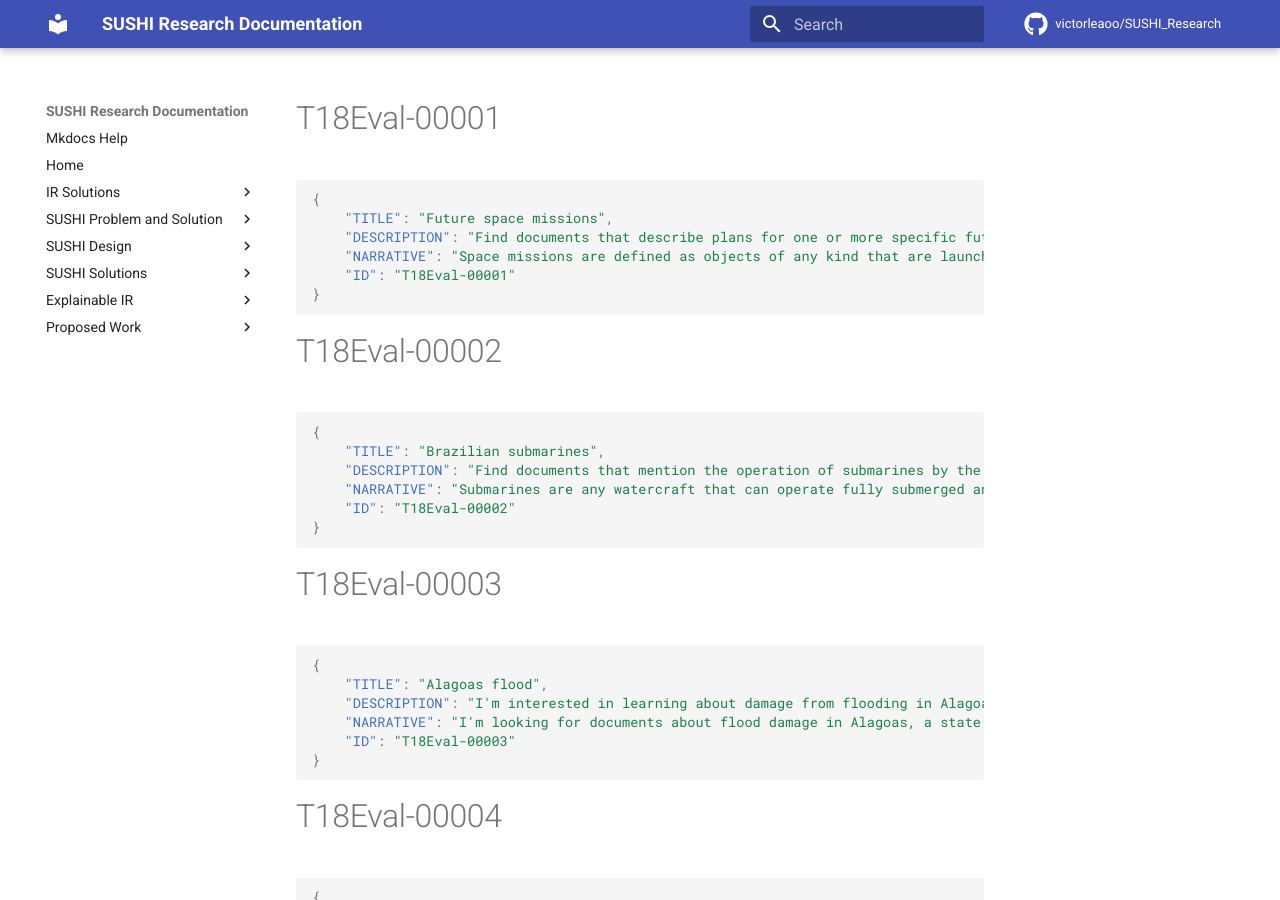
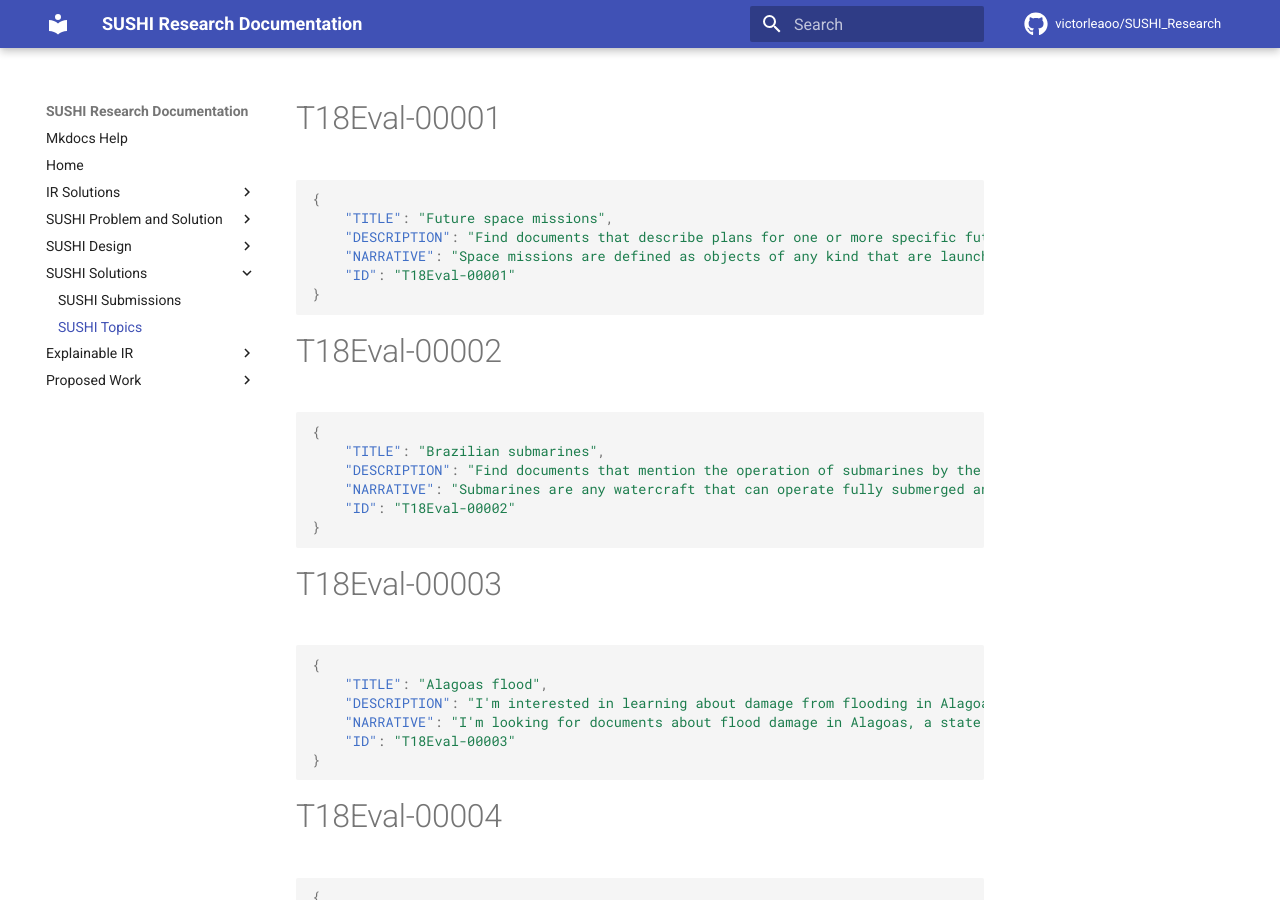
Before and after one commit to victorleaoo/SUSHI_Information_Retrieval_Archives, an MkDocs documentation site: the page built from docs/3_sushi_solutions/2_topics.md, in a window 1280 px wide and 900 px high. Built offline with MkDocs 1.6.1 and Material for MkDocs 9.7.7, drawn with Linux system fonts in a browser that asks for light colours; comment, search, counter and statistics services are not loaded.

Commit message:
Adding topics page

```diff
--- a/mkdocs.yml
+++ b/mkdocs.yml
@@ -25,6 +25,7 @@ nav:
     - Run Submissions: 2_sushi_design/4_runs.md
   - SUSHI Solutions:
     - SUSHI Submissions: 3_sushi_solutions/1_index.md
+    - SUSHI Topics: 3_sushi_solutions/2_topics.md
   - Explainable IR:
     - Explainable IR overview: 4_ir_explain/1_index.md
     - ExIR Methods: 4_ir_explain/2_models.md
```
